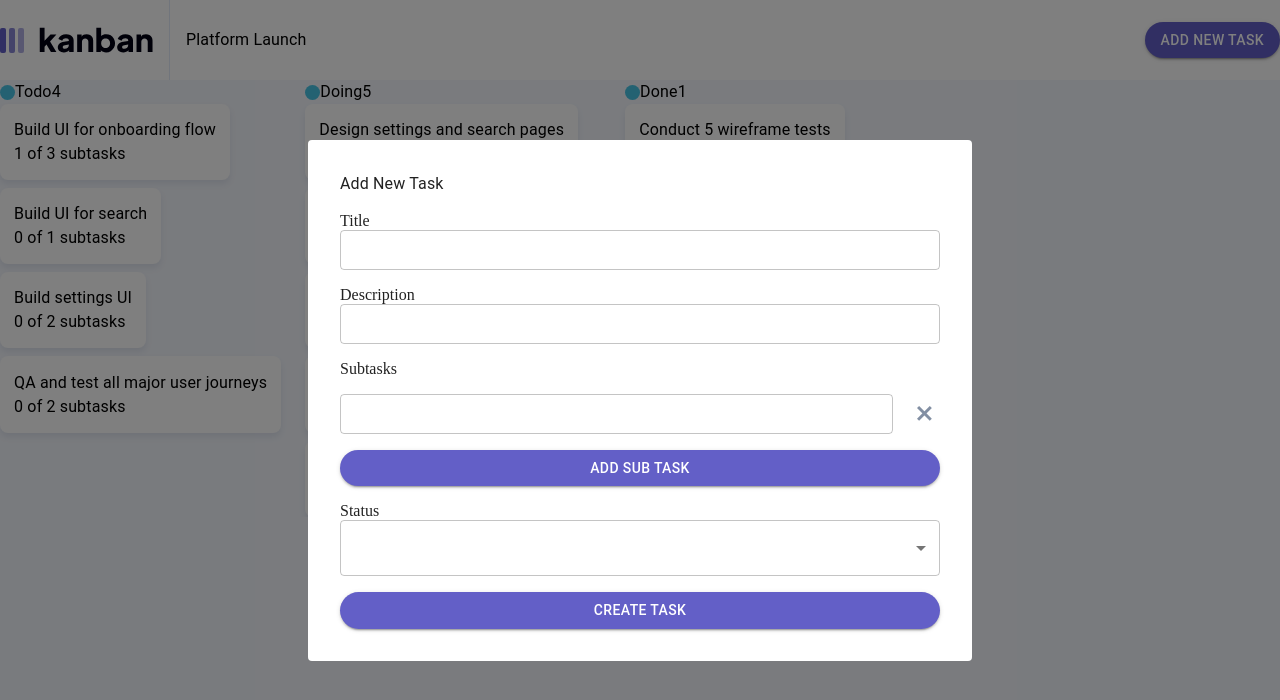
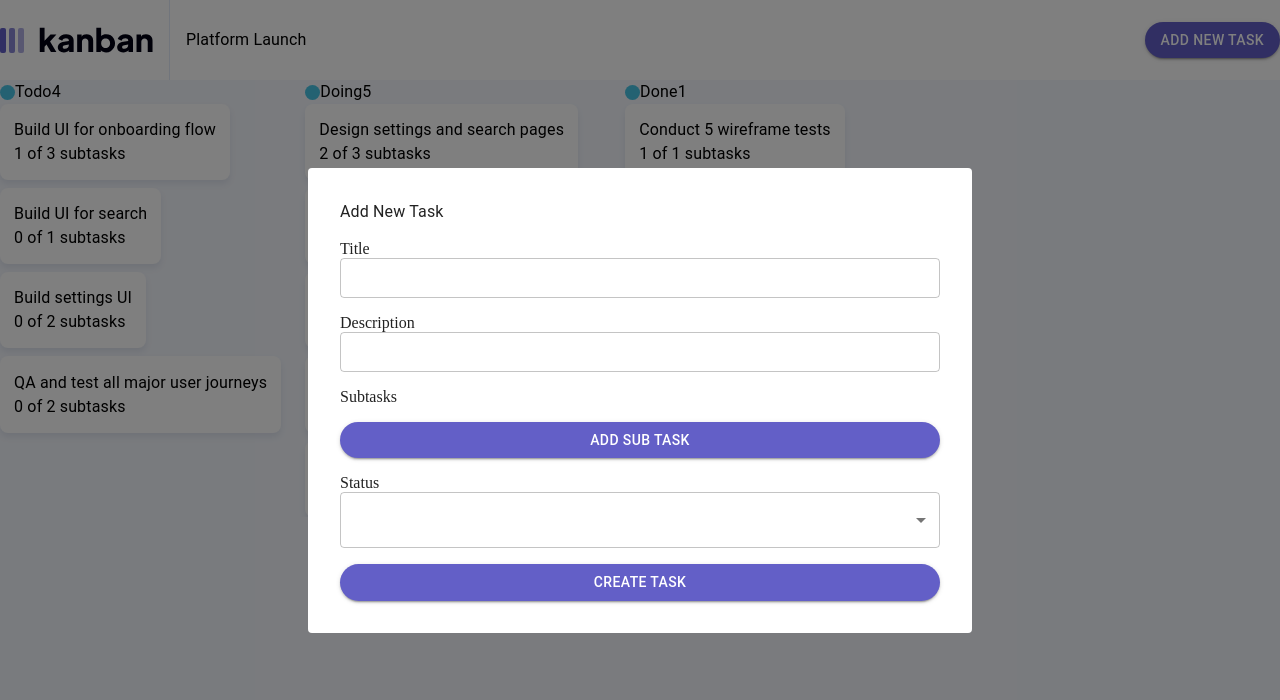
Before and after one commit to vengeance1464/kanban-task-management-UI, a React app: page / in a window 1280 px wide. Both pictures are taken after a click on the button "ADD NEW TASK". Shown: the top 700 px of the page. Built offline with nearby package versions, Linux system fonts and the light colour scheme.

Commit message:
made dynamic forms

```diff
--- a/src/components/Form/FormInput.tsx
+++ b/src/components/Form/FormInput.tsx
@@ -9,6 +9,7 @@ const FormInput: React.FC<PropsWithChildren<FormInputProps>> = ({
   label,
   children,
   initialValue,
+  register,
 }) => {
   console.log('initial,', initialValue);
   return (
@@ -18,19 +19,16 @@ const FormInput: React.FC<PropsWithChildren<FormInputProps>> = ({
         <Controller
           name={name}
           control={control}
-          render={({
-            field: { onChange, value },
-            fieldState: { error },
-            formState,
-          }) => (
+          render={({ field, fieldState: { error }, formState }) => (
             <Stack direction="row" gap={2} alignItems="center">
               <TextField
                 helperText={error ? error.message : null}
                 size="small"
                 error={!!error}
-                onChange={onChange}
-                value={value}
-                defaultValue={initialValue ? initialValue : ''}
+                {...field}
+                //onChange={onChange}
+                //value={value}
+                //defaultValue={initialValue ? initialValue : ''}
                 fullWidth
                 label={''}
                 variant="outlined"
--- a/src/components/Form/types.ts
+++ b/src/components/Form/types.ts
@@ -4,7 +4,8 @@ import { SubTask } from "../Task/types";
     name:string;
      control:any;
      label?:string
-     initialValue?:string
+     initialValue?:SubTask
+     register:any
   }
 
   export type FormCheckboxProps={
--- a/src/components/Modal/AddTask/AddTask.tsx
+++ b/src/components/Modal/AddTask/AddTask.tsx
@@ -1,6 +1,6 @@
 import { Dialog, Stack, Typography } from '@mui/material';
 import React, { useEffect, useState } from 'react';
-import { useForm } from 'react-hook-form';
+import { useFieldArray, useForm, useWatch } from 'react-hook-form';
 import { useSelector } from 'react-redux';
 import { useDispatch } from 'react-redux';
 import { columnsSelector } from '../../../redux/columns/selector';
@@ -26,21 +26,47 @@ const AddTaskComponent: React.FC<AddTaskProps> = ({
   const columns = useSelector(columnsSelector);
   console.log('Add task ', task);
   //const [subTasks, setSubTasks] = useState(isUpdate ? task.subtasks.length : 1);
-  const { handleSubmit, reset, control, setValue } = useForm({
+  const { handleSubmit, reset, control, setValue, register } = useForm({
     defaultValues: {
       title: task ? task.title : '',
       description: task ? task.description : '',
       status: task ? task.status : '',
+      subTasks: task ? task.subtasks : [],
     },
   });
+
+  const {
+    control: subTaskControl,
+    reset: resetSubTasks,
+    getValues,
+  } = useForm();
+
+  //const { register, control: subTaskControl } = useForm();
+
+  // const watchedFields = useWatch({
+  //   control: subTaskControl,
+  //   names: dynamicNames,
+  // });
+
   const [subTasksList, setSubTasksList] = useState<string[]>(() => {
     if (task) {
       console.log('setting SUbtasks');
       return task.subtasks.map((subTask) => subTask.title);
     } else {
-      return [''];
+      return [];
     }
   });
+
+  const { fields, append, remove } = useFieldArray<any>({
+    control: control,
+    name: 'subTasks',
+  });
+
+  // const [subTaskKeys, setSubTaskKeys] = useState(() => {
+  //   return subTasksList.map((_, index) => `subTask-${index}`);
+  // });
+
+  // const watchFields = watch(subTaskKeys);
 
   console.log('subtasks', subTasksList);
 
@@ -68,9 +94,20 @@ const AddTaskComponent: React.FC<AddTaskProps> = ({
   //   }
   //   return subTasksList;
   // };
+  // useEffect(() => {
+  //   resetSubTasks(
+  //     task ? ({ subTasks: task.subtasks } as any) : { subTasks: [] },
+  //   );
+  // }, []);
 
   const onSubmit = (data: any) => {
-    const mappedFormData = mapAddTaskData({ ...data, id: task.id });
+    console.log('data ', data, getValues());
+    // console.log('watch ', watchFields);
+    const mappedFormData = mapAddTaskData({
+      ...data,
+      id: task.id,
+      ...getValues(),
+    });
     console.log('mappedData', mappedFormData);
     if (isUpdate) dispatch(editTask(mappedFormData));
     else dispatch(addTask(mappedFormData));
@@ -80,11 +117,13 @@ const AddTaskComponent: React.FC<AddTaskProps> = ({
   const onCrossClick = (index: number) => {
     console.log('list ');
 
-    setSubTasksList((subTasksList: string[]) => {
-      const list = subTasksList.filter((_: any, i: any) => i !== index);
-      console.log('list ', list);
-      return list;
-    });
+    remove(index);
+
+    // setSubTasksList((subTasksList: string[]) => {
+    //   const list = subTasksList.filter((_: any, i: any) => i !== index);
+    //   console.log('list ', list);
+    //   return list;
+    // });
   };
 
   return (
@@ -93,27 +132,30 @@ const AddTaskComponent: React.FC<AddTaskProps> = ({
         <Typography>{isUpdate ? 'Edit Task' : 'Add New Task'}</Typography>
         <FormInput
           name="title"
+          register
           label="Title"
           control={control}
-          initialValue={isUpdate ? task.title : ''}
+          //initialValue={isUpdate ? task.title : ''}
         />
         <FormInput
+          register
           name="description"
           label="Description"
           control={control}
-          initialValue={isUpdate ? task.description : ''}
+          //initialValue={isUpdate ? task.description : ''}
         />
         <label>Subtasks</label>
-        {subTasksList !== null &&
-          subTasksList.length > 0 &&
-          subTasksList.map((subTask, index) => {
+        {fields !== null &&
+          fields.length > 0 &&
+          fields.map((subTask, index) => {
             return (
               <FormInput
-                initialValue={subTask}
-                name={`subTask-${index}`}
+                //initialValue={subTask}
+                name={`subTasks.${index}].title`}
+                register
                 label={''}
-                key={`subTask-${index}`}
                 control={control}
+                key={subTask.id}
               >
                 <Cross onClick={(event: any) => onCrossClick(index)} />
               </FormInput>
@@ -131,8 +173,9 @@ const AddTaskComponent: React.FC<AddTaskProps> = ({
           items={columns.map((column) => column.name)}
           name={'status'}
           label={'Status'}
+          register
           control={control}
-          initialValue={task ? task.status : columns[0].name}
+          // initialValue={task ? task.status : columns[0].name}
         />
         <Button
           title={isUpdate ? 'Save Changes' : 'Create Task'}
--- a/src/components/Modal/AddTask/types.ts
+++ b/src/components/Modal/AddTask/types.ts
@@ -1,19 +1,19 @@
 import { SubTask, Task } from "../../Task/types"
 
-const filterSubtasks=(data:any)=>{
-    let subTasks:SubTask[]=[]
-    const filteredSubtasks=Object.keys(data).filter(key=>key.includes('subTask-'))
+// const filterSubtasks=(data:any)=>{
+//     let subTasks:SubTask[]=[]
+//     const filteredSubtasks=Object.keys(data).filter(key=>key.includes('subTask-'))
 
-     if(filteredSubtasks.length>0)
-     {
-       subTasks= filteredSubtasks.map(subTask=>{return {
-            title:subTask,
-            isCompleted:false
-        }})
-     }
+//      if(filteredSubtasks.length>0)
+//      {
+//        subTasks= filteredSubtasks.map(subTask=>{return {
+//             title:subTask,
+//             isCompleted:false
+//         }})
+//      }
 
-     return subTasks
-}
+//      return subTasks
+// }
 
 export const mapAddTaskData=(data:any):Task=>{
 console.log("data",data)
@@ -22,7 +22,7 @@ console.log("data",data)
      task.title=data.title
      task.description=data.description
      task.status=data.status
-     task.subtasks=  filterSubtasks(data)
+     task.subtasks=  data.subTasks
 
 
      return task
--- a/src/components/Task/types.ts
+++ b/src/components/Task/types.ts
@@ -5,6 +5,7 @@ export interface ITaskProps {
 export type SubTask = {
   title: string;
   isCompleted: boolean;
+  id:number
 };
 export type Task = {
   id:number;
--- a/src/data.json
+++ b/src/data.json
@@ -12,6 +12,7 @@
               "status": "Todo",
               "subtasks": [
                 {
+
                   "title": "Sign up page",
                   "isCompleted":  true
                 },
--- a/src/redux/task/taskSlice.ts
+++ b/src/redux/task/taskSlice.ts
@@ -12,14 +12,17 @@ const  taskSlice = createSlice({
       status: "Todo",
       subtasks: [
         {
+          id:1,
           title: "Sign up page",
           isCompleted:  true
         },
         {
+          id:2,
           title: "Sign in page",
           isCompleted: false
         },
         {
+          id:3,
           title: "Welcome page",
           isCompleted: false
         }
@@ -32,6 +35,7 @@ const  taskSlice = createSlice({
       status: "Todo",
       subtasks: [
         {
+          id:1,
           title: "Search page",
           isCompleted: false
         }
@@ -44,10 +48,12 @@ const  taskSlice = createSlice({
       status: "Todo",
       subtasks: [
         {
+          id:1,
           title: "Account page",
           isCompleted: false
         },
         {
+          id:2,
           title: "Billing page",
           isCompleted: false
         }
@@ -60,10 +66,12 @@ const  taskSlice = createSlice({
       status: "Todo",
       subtasks: [
         {
+          id:1,
           title: "Internal testing",
           isCompleted: false
         },
         {
+          id:2,
           title: "External testing",
           isCompleted: false
         }
@@ -76,14 +84,17 @@ const  taskSlice = createSlice({
       status: "Doing",
       subtasks: [
         {
+          id:1,
           title: "Settings - Account page",
           isCompleted: true
         },
         {
+          id:2,
           title: "Settings - Billing page",
           isCompleted: true
         },
         {
+          id:3,
           title: "Search page",
           isCompleted: false
         }
@@ -96,14 +107,17 @@ const  taskSlice = createSlice({
       status: "Doing",
       subtasks: [
         {
+          id:1,
           title: "Upgrade plan",
           isCompleted: true
         },
         {
+          id:2,
           title: "Cancel plan",
           isCompleted: true
         },
         {
+          id:3,
           title: "Update payment method",
           isCompleted: false
         }
@@ -116,14 +130,17 @@ const  taskSlice = createSlice({
       status: "Doing",
       subtasks: [
         {
+          id:1,
           title: "Sign up page",
           isCompleted: true
         },
         {
+          id:2,
           title: "Sign in page",
           isCompleted: false
         },
         {
+          id:3,
           title: "Welcome page",
           isCompleted: false
         }
@@ -136,10 +153,12 @@ const  taskSlice = createSlice({
       status: "Doing",
       subtasks: [
         {
+          id:1,
           title: "Add search endpoint",
           isCompleted: true
         },
         {
+          id:2,
           title: "Define search filters",
           isCompleted: false
         }
@@ -153,10 +172,12 @@ const  taskSlice = createSlice({
       status: "Doing",
       subtasks: [
         {
+          id:1,
           title: "Define user model",
           isCompleted: true
         },
         {
+          id:2,
           title: "Add auth endpoints",
           isCompleted: false
         }
@@ -169,6 +190,7 @@ const  taskSlice = createSlice({
       status: "Done",
       subtasks: [
         {
+          id:1,
           title: "Complete 5 wireframe prototype tests",
           isCompleted: true
         }
```
